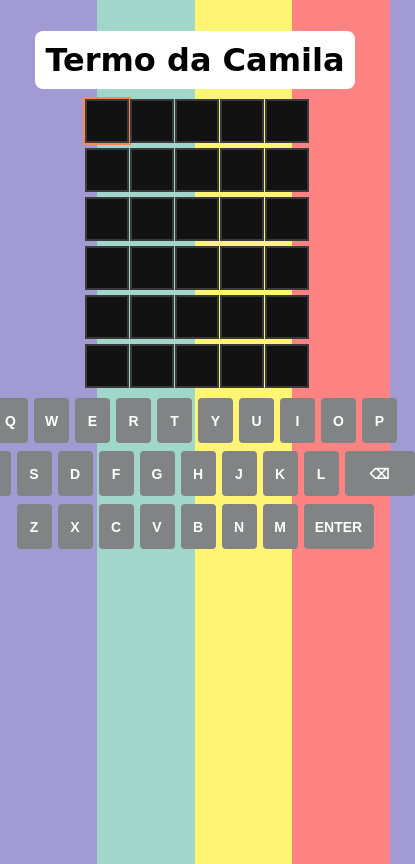
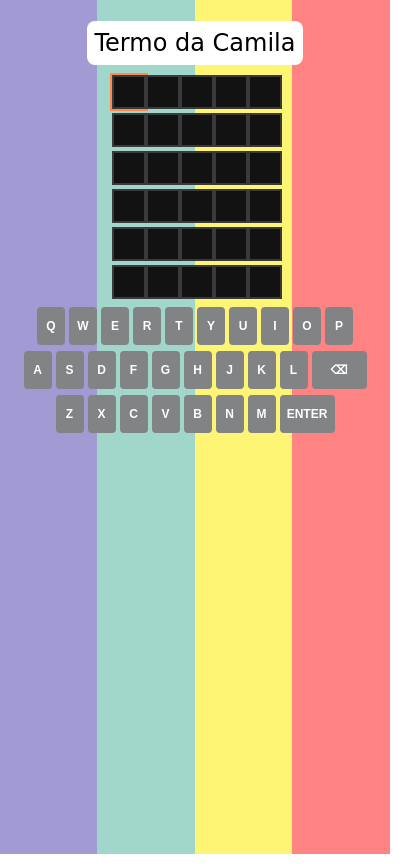
Before and after one commit to carol-andradech/termo-meu, a plain HTML site: page index.html in a window 390 px wide. Shown: the whole page, 415 px wide, since content can reach past the window. Drawn offline with Linux system fonts and the light colour scheme; a web font is replaced by a local one.

Commit message:
adjust mobile

```diff
--- a/style.css
+++ b/style.css
@@ -1,4 +1,5 @@
 @import url("https://fonts.googleapis.com/css2?family=Playwrite+AU+QLD:wght@100..400&display=swap");
+
 body {
   font-family: Arial, sans-serif;
   background: repeating-linear-gradient(
@@ -27,7 +28,8 @@ h1 {
   color: black;
   font-family: "Playwrite AU QLD", cursive;
   font-optical-sizing: auto;
-  font-weight: <weight>;
+  /* font-weight: <weight>; */ /* Remova ou defina um peso válido, ex: 400 */
+  font-weight: 400;
   font-style: normal;
   background-color: white;
   border-radius: 8px;
@@ -136,3 +138,50 @@ h1 {
   color: black;
   margin-top: 5px;
 }
+
+/* === Responsividade para mobile === */
+@media (max-width: 480px) {
+  body {
+    margin: 5px;
+  }
+
+  h1 {
+    font-size: 1.5rem;
+    padding: 8px;
+  }
+
+  #board {
+    grid-template-columns: repeat(5, 30px);
+    grid-gap: 4px;
+    margin-bottom: 8px;
+  }
+
+  .tile {
+    width: 30px;
+    height: 30px;
+    font-size: 18px;
+  }
+
+  #keyboard {
+    gap: 6px;
+  }
+
+  .keyboard-row {
+    gap: 4px;
+  }
+
+  .key {
+    height: 38px;
+    min-width: 28px;
+    font-size: 12px;
+    padding: 0 6px;
+  }
+
+  .key.wide {
+    min-width: 55px;
+  }
+
+  #message {
+    font-size: 14px;
+  }
+}
```
